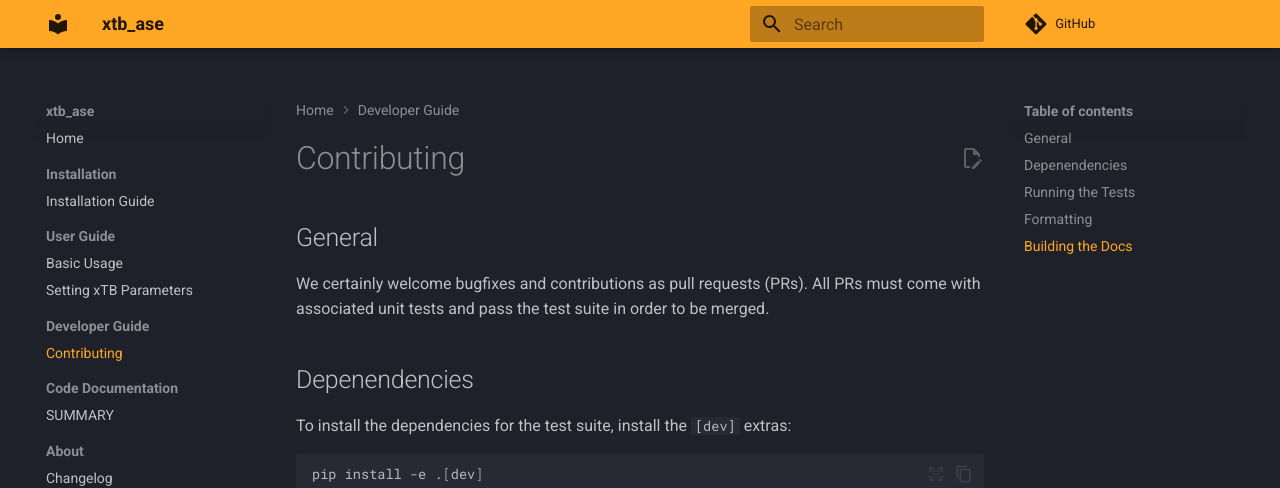
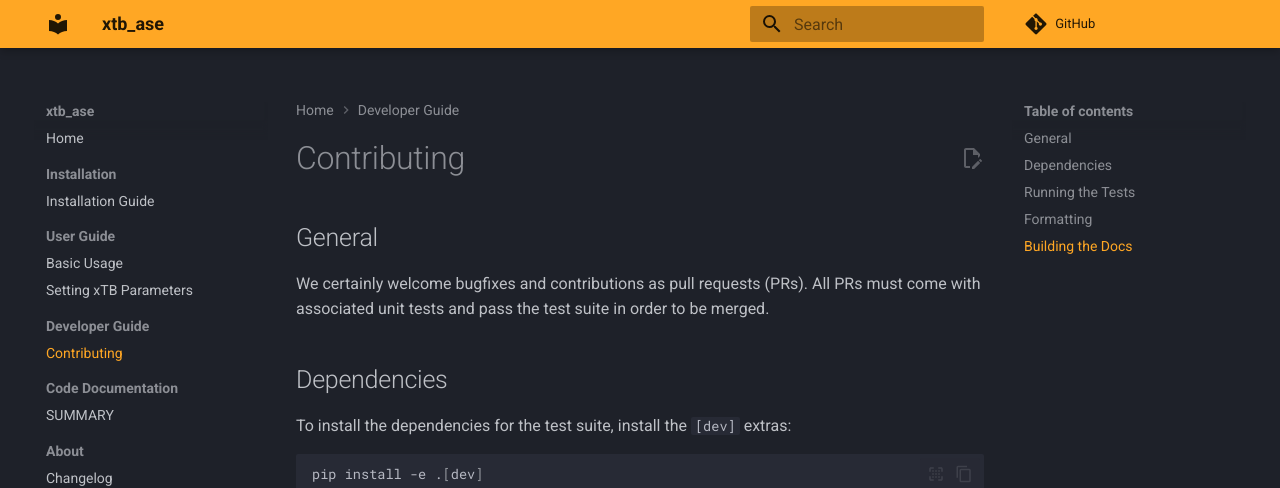
Before and after one commit to Andrew-S-Rosen/xtb_ase, an MkDocs documentation site: the page built from docs/dev_guide/contributing.md, in a window 1280 px wide and 1240 px high. Shown: the top 488 px of the window. Built offline with MkDocs 1.6.1 and Material for MkDocs 9.7.7, drawn with Linux system fonts in a browser that asks for light colours; plug-ins that fetch from the network failed and are left out; comment, search, counter and statistics services are not loaded.

Commit message:
Update contributing.md

```diff
--- a/docs/dev_guide/contributing.md
+++ b/docs/dev_guide/contributing.md
@@ -4,7 +4,7 @@
 
 We certainly welcome bugfixes and contributions as pull requests (PRs). All PRs must come with associated unit tests and pass the test suite in order to be merged.
 
-## Depenendencies
+## Dependencies
 
 To install the dependencies for the test suite, install the `[dev]` extras:
 
```
